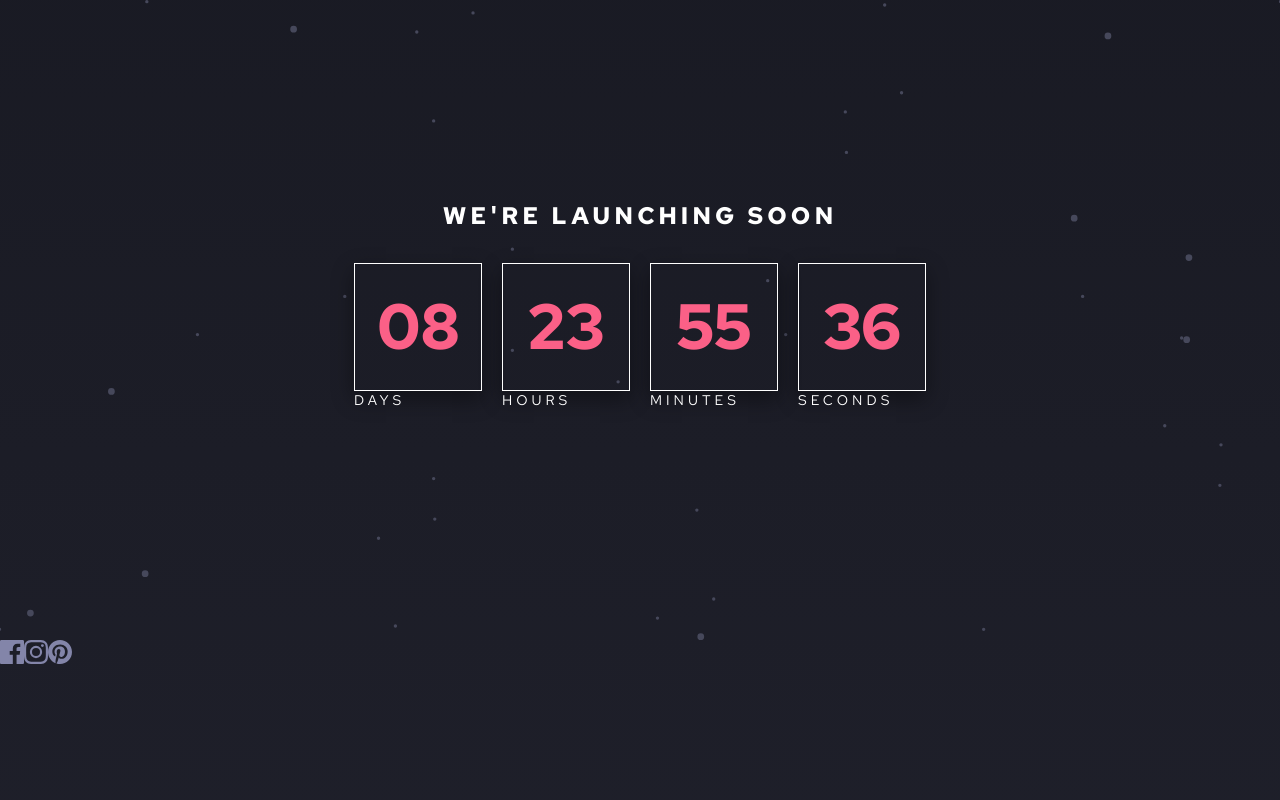
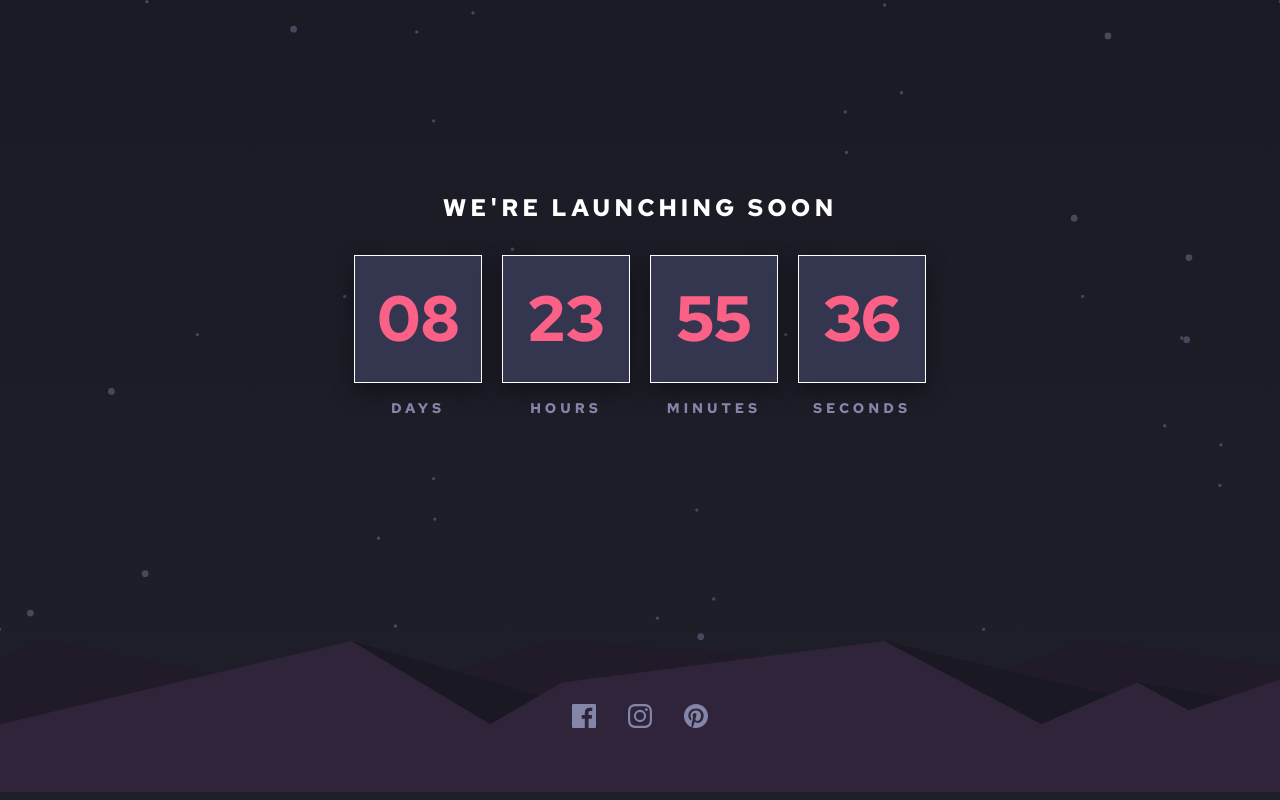
Before and after one commit to mmuneeb1000/launch-countdown-timer-dynamic, a React (Vite) app in the folder client/: page / in a window 1280 px wide. Built offline with nearby package versions, Linux system fonts and the light colour scheme.

Commit message:
design and functionality set

```diff
--- a/client/src/index.css
+++ b/client/src/index.css
@@ -71,5 +71,24 @@ h1 {
   font-size: 4rem;
   font-weight: 700;
   color: var(--pink-100);
+  background-color: var(--purple-700);
   box-shadow: 0 8px 20px rgba(0, 0, 0, 0.4);
 }
+
+.time-label {
+  text-align: center;
+  color: var(--lavender-300);
+  font-weight: 700;
+  margin-top: 1rem;
+}
+
+footer {
+  background-image: url(./assets/images/pattern-hills.svg);
+  display: flex;
+  padding: 4rem;
+  align-items: center;
+  justify-content: center;
+  gap: 2rem;
+  &:hover {
+  }
+}
```
